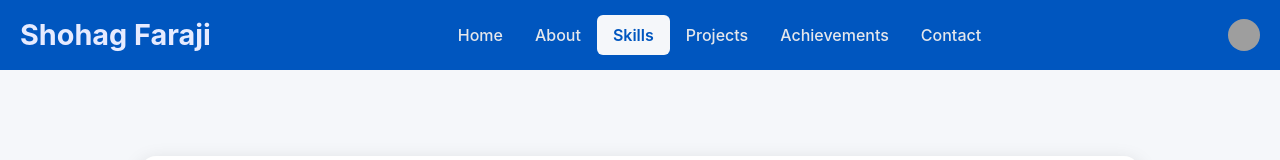
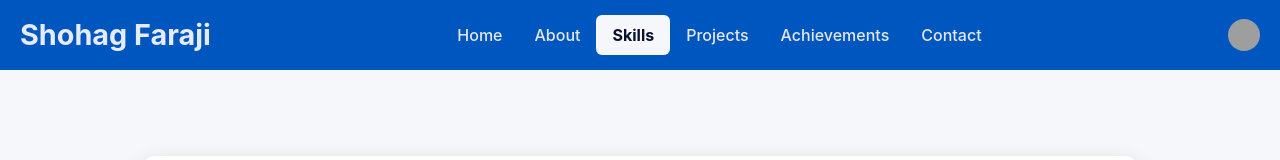
Before and after one commit to shohagfaraji/portfolio, a React (Create React App) app: page /skills in a window 1280 px wide. Shown: the top 160 px of the page. Built offline with nearby package versions, Linux system fonts and the light colour scheme; grey boxes are pictures that could not be loaded.

Commit message:
Fix navbar button problem

```diff
--- a/src/components/Navbar.css
+++ b/src/components/Navbar.css
@@ -10,6 +10,14 @@
     background-color: var(--navbar-bg);
     color: var(--navbar-text);
     transition: all 0.3s ease;
+}
+
+body.light-mode {
+    --navbar-btn-text: #08122d;
+}
+
+body.dark-mode {
+    --navbar-btn-text: #e9e9e9;
 }
 
 .logo {
@@ -53,8 +61,13 @@
 
 .nav-link.active {
     background: none;
-    color: var(--navbar-bg);
-    font-weight: 600;
+    font-weight: bold;
+    color: var(--navbar-btn-text);
+}
+
+.nav-link.active:hover {
+    background: none;
+    color: var(--navbar-hover-text);
 }
 
 .nav-links li a:hover {
@@ -74,7 +87,7 @@
     cursor: pointer;
     background: none;
     border: none;
-    color: var(--navbar-accent);
+    color: var(--shohag-faraji);
 }
 
 .mode-toggle {
```
